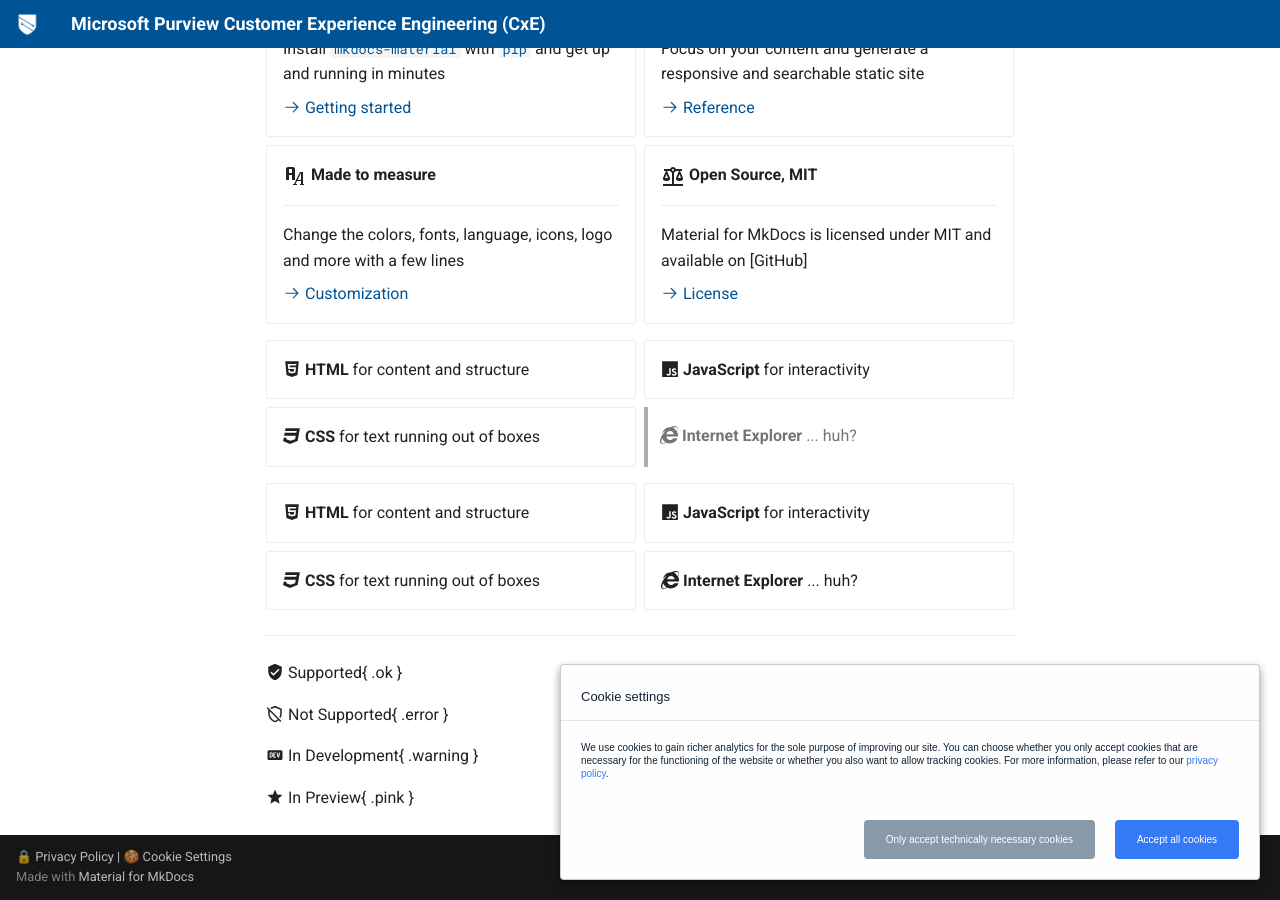
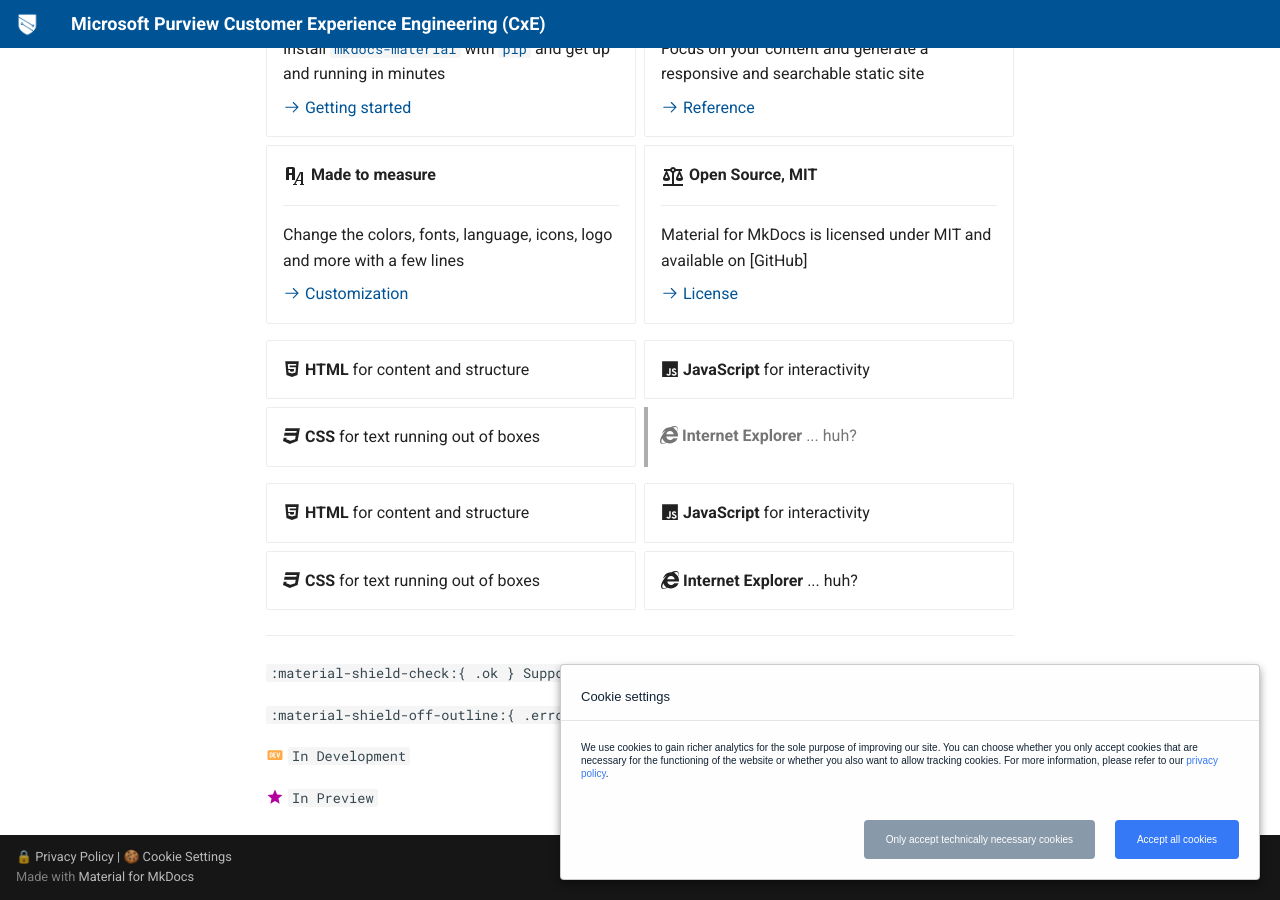
Before and after one commit to microsoft/ComplianceCxE, an MkDocs documentation site: the page built from docs/playbooks/AIP2MIP/test.md, in a window 1280 px wide and 900 px high, scrolled down 2214 px. Built offline with MkDocs 1.6.1 and Material for MkDocs 9.7.7, drawn with Linux system fonts in a browser that asks for light colours.

Commit message:
Update test.md

```diff
--- a/docs/playbooks/AIP2MIP/test.md
+++ b/docs/playbooks/AIP2MIP/test.md
@@ -165,10 +165,10 @@
 
 --------------
 
-:material-shield-check: Supported{ .ok }
+`:material-shield-check:{ .ok } Supported`
 
-:material-shield-off-outline: Not Supported{ .error }
+`:material-shield-off-outline:{ .error } Not Supported`
 
-:material-dev-to: In Development{ .warning }
+:material-dev-to:{ .warning } `In Development`
 
-:material-star: In Preview{ .pink }
+:material-star:{ .pink } `In Preview`
```
